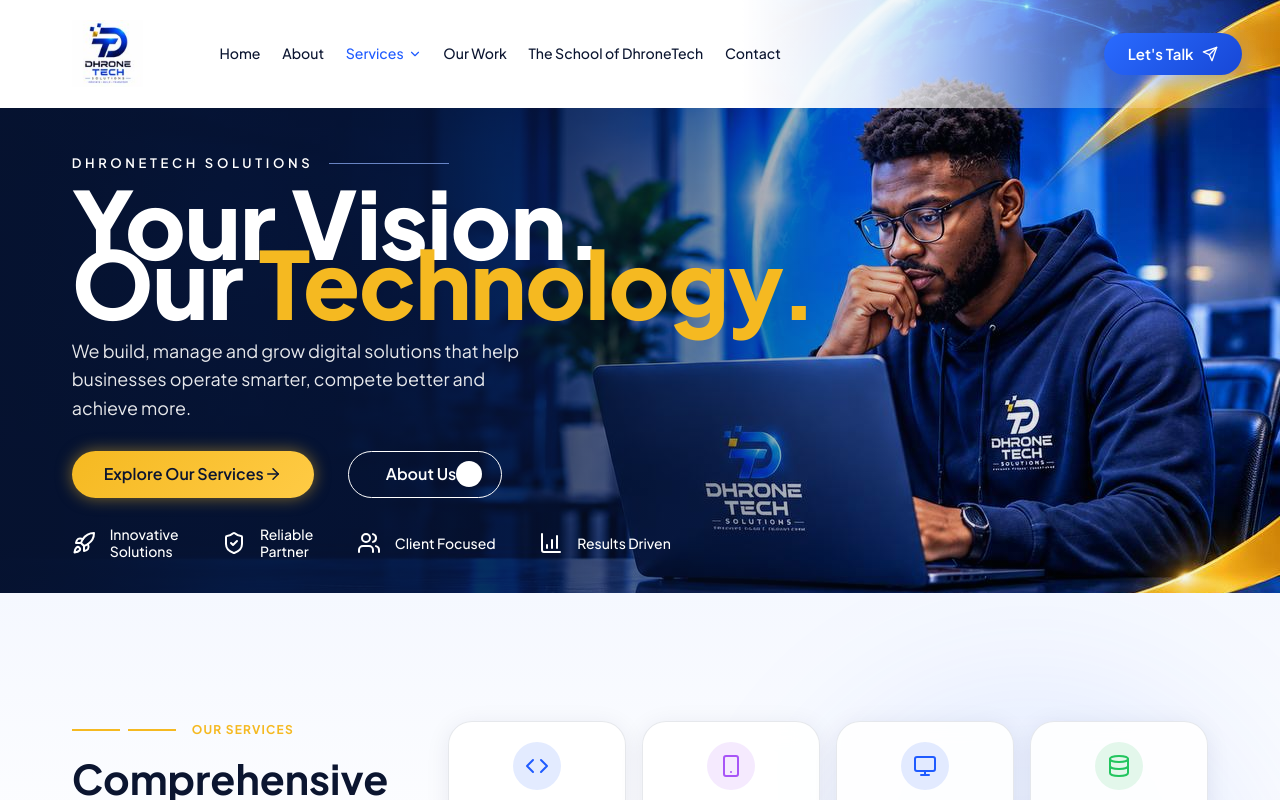
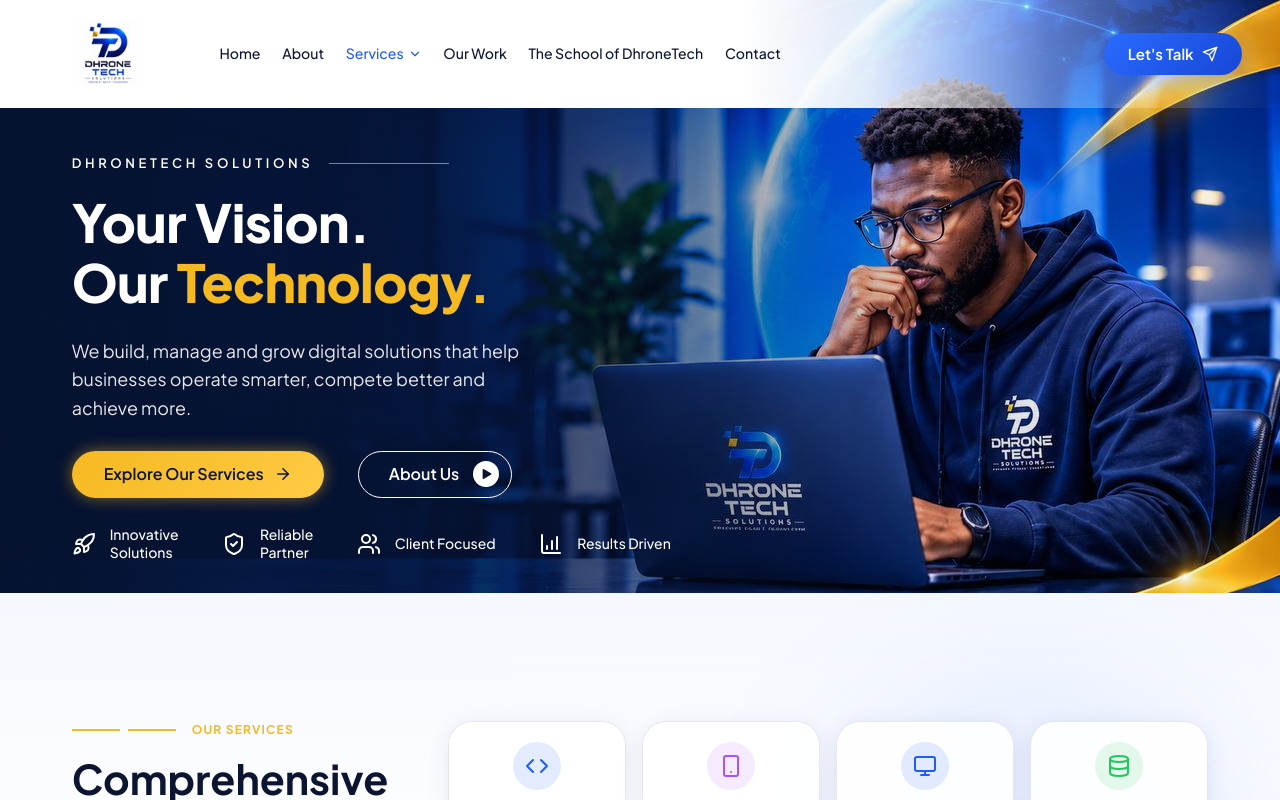
Before and after one commit to dromorongit/dhrone-portfolio, a Next.js app in the folder dhrone-portfolio-v2/: page /dhronetech in a window 1280 px wide. Shown: the top 800 px of the page. Built offline with nearby package versions, Linux system fonts and the light colour scheme.

Commit message:
fix(dhronetech): hero heading size, button spacing, badge row

```diff
--- a/dhrone-portfolio-v2/app/dhronetech/_components/HeroSection.tsx
+++ b/dhrone-portfolio-v2/app/dhronetech/_components/HeroSection.tsx
@@ -57,7 +57,7 @@ export default function HeroSection() {
             <span className="dt-hero-eyebrow-line" aria-hidden="true" />
           </p>
 
-          <h1 id="hero-title" className="dt-hero-h1" style={{ fontSize: 'clamp(2.6rem, 7.3vw, 11rem)', lineHeight: 0.64 }}>
+          <h1 id="hero-title" className="dt-hero-h1">
             {hero.h1[0]} <br />
             Our <span className="dt-hero-h1-gold">{hero.h1[1]}</span>
           </h1>
@@ -85,7 +85,7 @@ export default function HeroSection() {
             >
               {hero.secondaryCta.label}
               <span className="dt-hero-play-circle">
-                <FaPlay size={10} style={{ position: 'relative', left: '1px' }} />
+                <FaPlay size={10} style={{ color: '#0B1530', position: 'relative', left: '1px' }} />
               </span>
             </a>
           </div>
--- a/dhrone-portfolio-v2/app/dhronetech/dhronetech.css
+++ b/dhrone-portfolio-v2/app/dhronetech/dhronetech.css
@@ -517,7 +517,9 @@
 }
 
 .dt-hero-h1 {
+  font-size: clamp(2.1rem, 4.1vw, 4rem);
   font-weight: 800;
+  line-height: 1.14;
   letter-spacing: -0.01em;
   color: var(--dt-white);
   margin: 0 0 24px 0;
@@ -525,6 +527,7 @@
 
 .dt-hero-h1-gold {
   color: var(--dt-gold-500);
+  white-space: nowrap;
 }
 
 .dt-hero-p {
@@ -549,6 +552,7 @@
   color: #0B1530;
   padding-inline: 32px;
   box-shadow: 0 0 16px rgba(245, 185, 33, 0.5);
+  gap: 10px;
 }
 
 .dt-hero-btn-about {
@@ -557,6 +561,7 @@
   color: #fff;
   padding-left: 28px;
   padding-right: 10px;
+  gap: 14px;
 }
 
 .dt-hero-play-circle {
@@ -567,7 +572,8 @@
   height: 26px;
   border-radius: 50%;
   background: #fff;
-  flex-shrink: 0;
+  flex: none;
+  color: #0B1530;
 }
 
 /* Trust badges */
```
